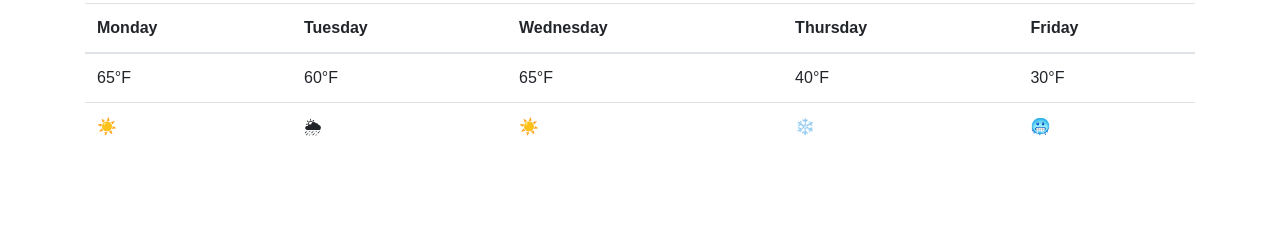
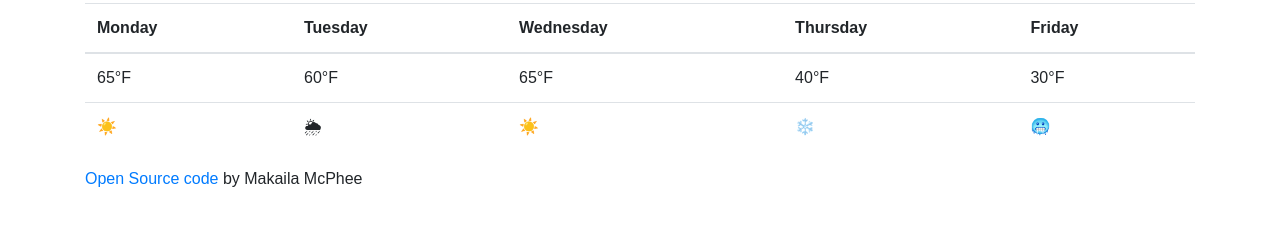
Before and after one commit to makaila-m/Weather-App, a website built with Parcel: page index.html in a window 1280 px wide. Shown: the part 249-474 px from the top of the page. Built offline with nearby package versions, Linux system fonts and the light colour scheme; no server answers.

Commit message:
open source

```diff
--- a/index.html
+++ b/index.html
@@ -89,6 +89,8 @@
           </table>
         </div>
       </div>
+          <a href="https://github.com/makaila-m/Weather-App"> Open Source code </a> by Makaila McPhee
+
     </div>
   </body>
   </html>
```
